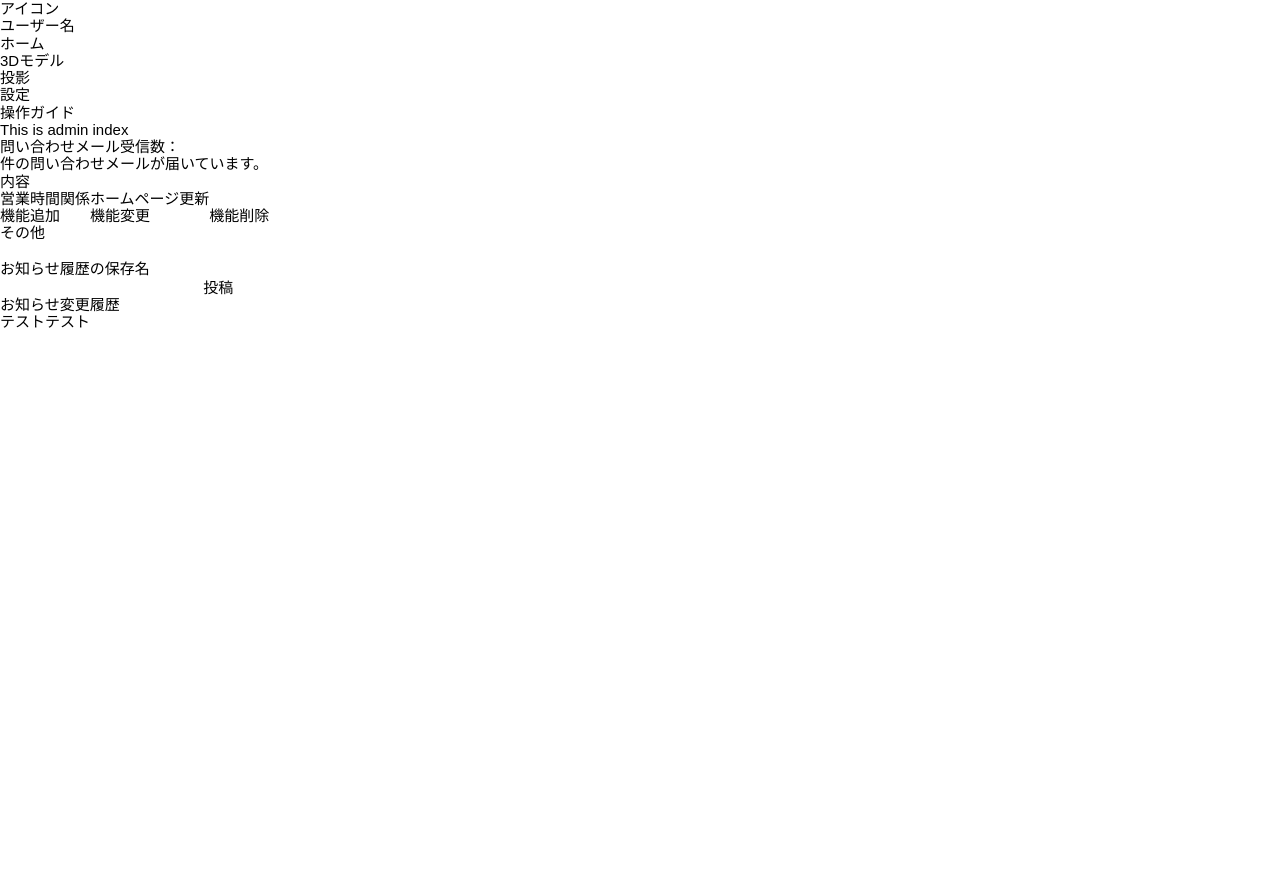
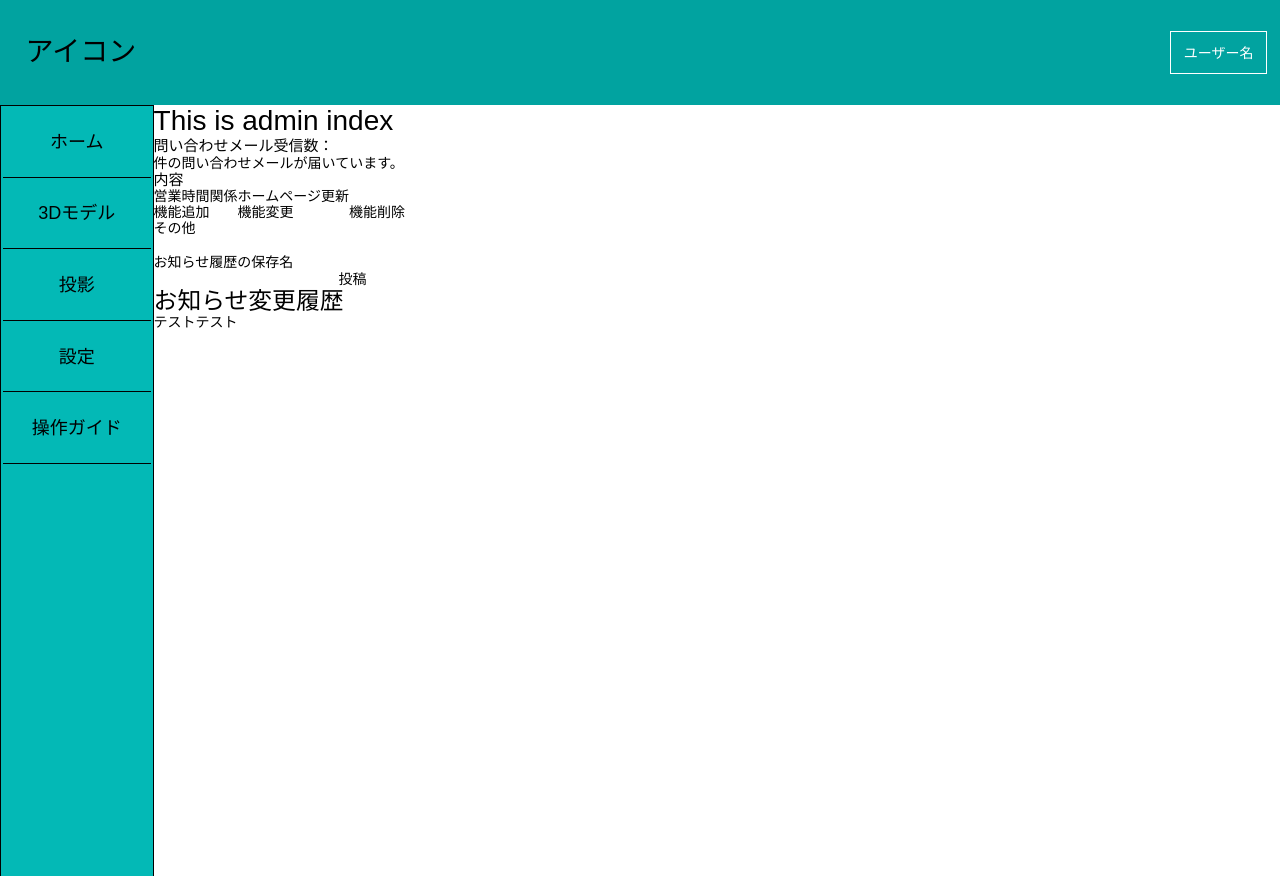
Before and after one commit to k4izu/sk_06, a Flask app: page /admin in a window 1280 px wide. Run offline with Flask 3, Linux system fonts and the light colour scheme.

Commit message:
scssの追加

```diff
--- /dev/null
+++ b/sk_app/static/css/admin/_admin_body.scss
@@ -0,0 +1 @@
+@use "_variable.scss" as *;
--- /dev/null
+++ b/sk_app/static/css/admin/_header.scss
@@ -0,0 +1,55 @@
+@use "_variable.scss" as *;
+
+header{
+    #header{
+        background-color: $headerBg;
+        // border: $borderBlack;
+        width: 100%;
+        display: flex;
+        justify-content: space-between;
+        align-items: center;
+        position: fixed;
+        top: 0px;
+        height: $headerHeight;
+        #headIcon{
+            padding: 1%;
+            margin: 1%;
+        }
+        #headUser{
+            padding: 1%;
+            border: solid 1px #ffffff;
+            margin: 1%;
+            p{
+                color: #ffffff;
+
+            }
+        }
+    }
+}
+#tabWrapper{
+    position: fixed;
+    top: $headerHeight;
+    height: 90vh;
+    background-color: $tabBg;
+    width: $tabWidth;
+    // border-left: $borderBlack;
+    // border-right: $borderBlack;
+    border: $borderBlack;
+    .tabBox{
+        display: flex;
+        align-items: center;
+        justify-content: center;
+        border-bottom: $borderBlack;
+        margin: 1%;
+        height: 8vh;
+        .tabText{
+            p{
+                font-size: $tabFsize;
+            }
+        }
+    }
+}
+main{
+    margin-top: $headerHeight;
+    margin-left: $tabWidth;
+}
--- a/sk_app/static/css/admin/_variable.scss
+++ b/sk_app/static/css/admin/_variable.scss
@@ -1,9 +1,9 @@
-// user header
-$headerBg: #768459;
+// admin header
+$headerBg: #01a3a0;
 $headerHeight:12vh;
 
-// user tab
-$tabBg: #8F8460;
+// admin tab
+$tabBg: #03b9b6;
 $tabWidth: 12vw;
 $tabFsize: 1.8rem;
 
--- a/sk_app/static/css/admin/style.css
+++ b/sk_app/static/css/admin/style.css
@@ -4,5 +4,65 @@
 }
 
 body {
+  font-size: 1.4rem;
+}
+
+h1 {
+  font-size: 2em;
+}
+
+h2 {
+  font-size: 1.7em;
+}
+
+h3 {
   font-size: 1.5rem;
+}
+
+header #header {
+  background-color: #01a3a0;
+  width: 100%;
+  display: flex;
+  justify-content: space-between;
+  align-items: center;
+  position: fixed;
+  top: 0px;
+  height: 12vh;
+}
+header #header #headIcon {
+  padding: 1%;
+  margin: 1%;
+}
+header #header #headUser {
+  padding: 1%;
+  border: solid 1px #ffffff;
+  margin: 1%;
+}
+header #header #headUser p {
+  color: #ffffff;
+}
+
+#tabWrapper {
+  position: fixed;
+  top: 12vh;
+  height: 90vh;
+  background-color: #03b9b6;
+  width: 12vw;
+  border: solid 1px #000000;
+}
+#tabWrapper .tabBox {
+  display: flex;
+  align-items: center;
+  justify-content: center;
+  border-bottom: solid 1px #000000;
+  margin: 1%;
+  height: 8vh;
+}
+#tabWrapper .tabBox .tabText p {
+  font-size: 1.8rem;
+}
+
+main {
+  margin-top: 12vh;
+  margin-left: 12vw;
 }/*# sourceMappingURL=style.css.map */
--- a/sk_app/static/css/admin/style.scss
+++ b/sk_app/static/css/admin/style.scss
@@ -2,3 +2,5 @@
 
 // 以下、モジュールの読み込み
 @use "_setting.scss";
+@use "_header.scss";
+@use "_admin_body.scss"
--- a/sk_app/templates/admin/index.html
+++ b/sk_app/templates/admin/index.html
@@ -8,8 +8,7 @@
 {% block content %}
 <h1>This is admin index</h1>
 
-    <main>
-        <div class="right">
+<div class="main">
     <div class="mail">
         <h3>問い合わせメール受信数：</h3>
         <p>件の問い合わせメールが届いています。</p>
@@ -30,10 +29,10 @@
                 </tr>
             </table>
 
-                    <h3>その他</h3>
+            <p>その他</p>
             <input type="text" name="others" id="text">
 
-                    <h3>お知らせ履歴の保存名</h3>
+            <p>お知らせ履歴の保存名</p>
             <input type="text" name="save" id="save">
 
             <input type="submit" value="投稿">
@@ -53,5 +52,4 @@
         </div>
     </div>
 </div>
-    </main>
 {% endblock %}
```
Also changed, not shown: 1 other file. Lines whose indentation alone changed are shown as unchanged.
